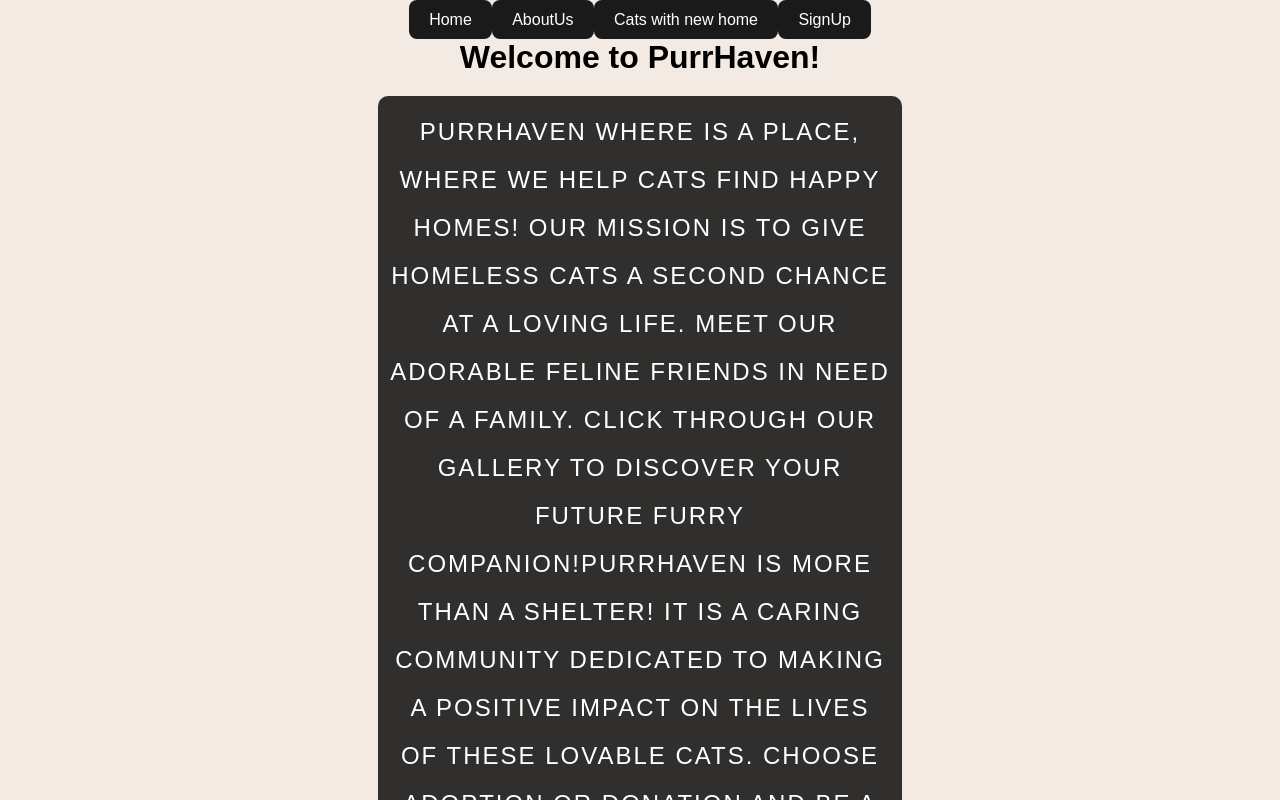
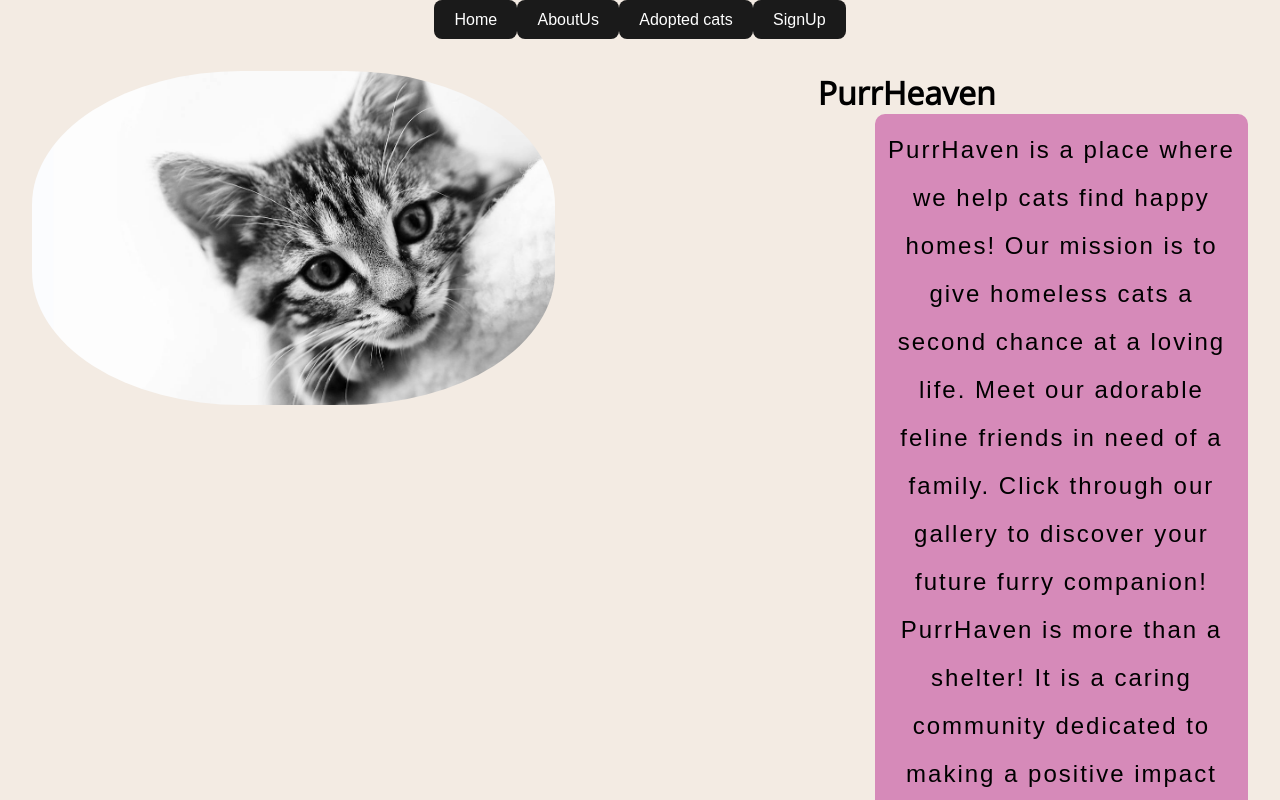
Before and after one commit to CodecoolGlobal/freestyle-mern-project-react-KertesVi, a React (Vite) app in the folder frontend/: page /aboutus in a window 1280 px wide. Shown: the top 800 px of the page. Built offline with nearby package versions, Linux system fonts and the light colour scheme.

Commit message:
HomePage.css, AboutUs

```diff
--- a/frontend/src/Components/AboutUs.jsx
+++ b/frontend/src/Components/AboutUs.jsx
@@ -1,20 +1,23 @@
+import React from "react";
+import "./aboutUs.css";
 
-
-export default function AboutUs(){
-
-    return (
-        <div>
-            <h1>Welcome to PurrHaven!</h1>
-       <h2>PurrHaven where is a place, where we help cats find happy homes!
-        Our mission is to give homeless cats a second chance at a loving life. Meet our adorable feline friends in need of a family.
-        Click through our gallery to discover your future furry companion!PurrHaven is more than a shelter! It is a caring community dedicated to making a positive impact on the lives of these lovable cats.
-        Choose adoption or donation and be a part of our mission to provide each cat with the care and attention they deserve.
-        Join us in creating a world where every cat has a warm and loving home. Make PurrHaven your first stop in the journey of unconditional love!</h2>
-        <img src="/images/cat.png" alt='PurrHaven'/>
-        </div>
-
-
-
-
-    )
+export default function AboutUs() {
+  return (
+    <div id="circle-shape-example">
+      <img src="/images/aboutus.jpeg" alt="aboutusCAt" className="curve" />
+      <h1>PurrHeaven</h1>
+      <p>
+        PurrHaven is a place where we help cats find happy homes! Our mission is
+        to give homeless cats a second chance at a loving life. Meet our
+        adorable feline friends in need of a family. Click through our gallery
+        to discover your future furry companion! PurrHaven is more than a
+        shelter! It is a caring community dedicated to making a positive impact
+        on the lives of these lovable cats. Choose adoption or donation and be a
+        part of our mission to provide each cat with the care and attention they
+        deserve. Join us in creating a world where every cat has a warm and
+        loving home. Make PurrHaven your first stop on the journey of
+        unconditional love!
+      </p>
+    </div>
+  );
 }
--- a/frontend/src/Components/Navbar.jsx
+++ b/frontend/src/Components/Navbar.jsx
@@ -10,7 +10,7 @@ export default function Navbar() {
         <button>AboutUs</button>
       </Link>
       <Link to={"/adoptedcats"}>
-        <button>Cats with new home</button>
+        <button>Adopted cats</button>
       </Link>
       <Link to={"/signup"}>
         <button>SignUp</button>
--- /dev/null
+++ b/frontend/src/Components/aboutUs.css
@@ -0,0 +1,29 @@
+@import url(https://fonts.googleapis.com/css?family=Open+Sans);
+
+#circle-shape-example {
+  font-family: 'Open Sans', sans-serif;
+  margin: 2rem;
+}
+
+#circle-shape-example p {
+  line-height: 1.8;
+  background-color: rgba(213, 132, 183, 0.936);
+  color: black;
+  font: 100 1.5rem 'Work Sans', sans-serif;
+  letter-spacing: 2px;
+  line-height: 2;
+  text-transform: none;
+  align-content: flex-start;
+}
+
+
+#circle-shape-example .curve {
+  width: 43%;
+  height: auto;
+  min-width: 150px;
+  float: left;
+  margin-right: 20rem;
+  border-radius: 40%;
+  -webkit-shape-outside: circle();
+  shape-outside: circle();
+}
--- a/frontend/src/pages/AdoptedCats.jsx
+++ b/frontend/src/pages/AdoptedCats.jsx
@@ -3,7 +3,7 @@ import "./AdoptedCats.css";
 export default function AdoptedCats() {
   return (
     <div className="body">
-      <div className="title">Successful Adoption Story of the Month</div>
+      <div className="title"><h1>Successful Adoption Story of the Month</h1></div>
       <div className="container">
         <div className="card">
           <img
--- a/frontend/src/pages/HomePage.jsx
+++ b/frontend/src/pages/HomePage.jsx
@@ -14,8 +14,9 @@ export default function HomePage(props) {
         </>
       ) : (
         <>
-          <h1>Wellcome</h1>
+          <h1>This will be the homepage.....</h1>
           <p>... under construction</p>
+          <img src="/images/cat.png" alt='What'/>
         </>
       )}
     </div>
```
Also changed, not shown: frontend/public/images/aboutus.jpeg (added).
